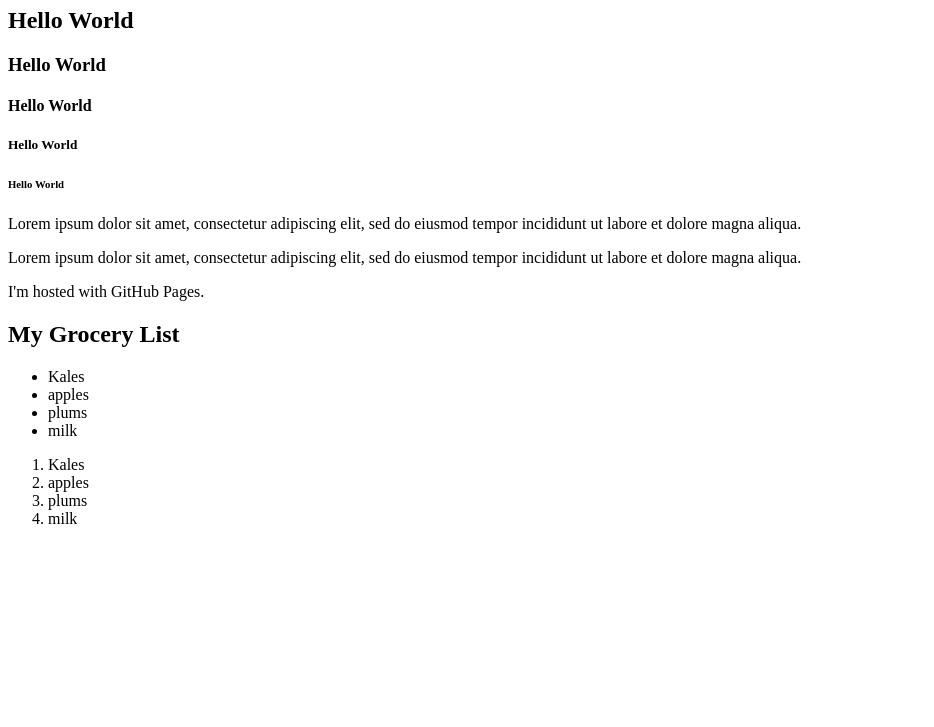
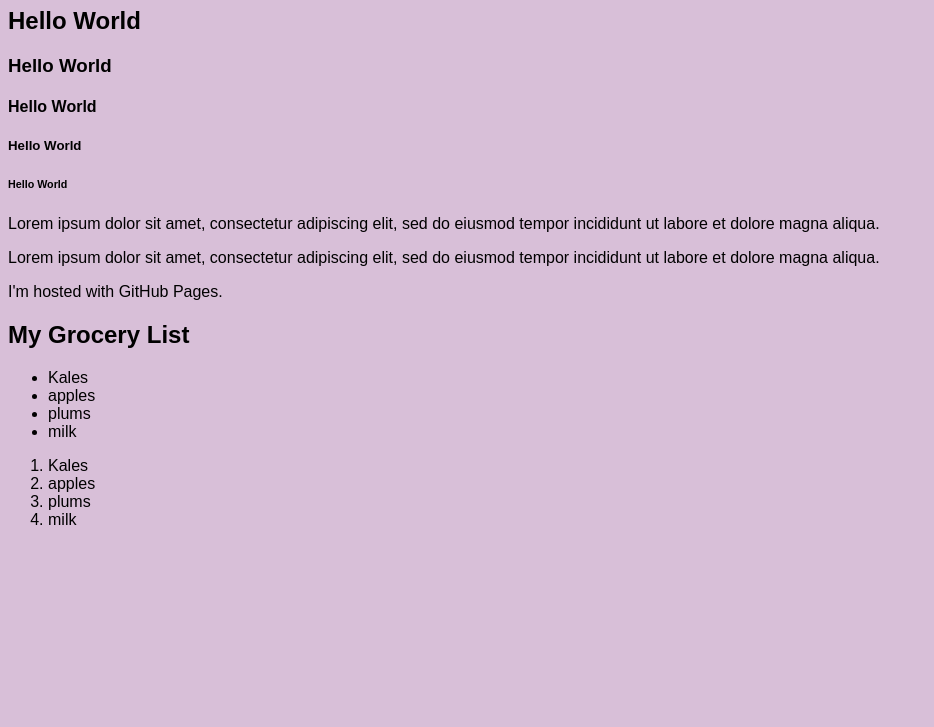
Before and after one commit to Kadeen121/Kadeen121.github.io, a plain HTML site: page index.html in a window 1280 px wide. Shown: the part 73-800 px from the top of the page, without its empty margins (0-934 px from the left). Drawn offline with Linux system fonts and the light colour scheme.

Commit message:
background

```diff
--- a/index.html
+++ b/index.html
@@ -4,6 +4,7 @@
     <title>Kadeen's Website</title>
     <meta name="description" content="My website is awesome!">
     <meta name="author" content="Kadeen Turner">
+    <link rel="stylesheet" href="style.css">
 </head>
 
 <body>
--- /dev/null
+++ b/style.css
@@ -0,0 +1,5 @@
+body {
+    background-color: thistle;
+    font-family: Arial;
+
+}
```
